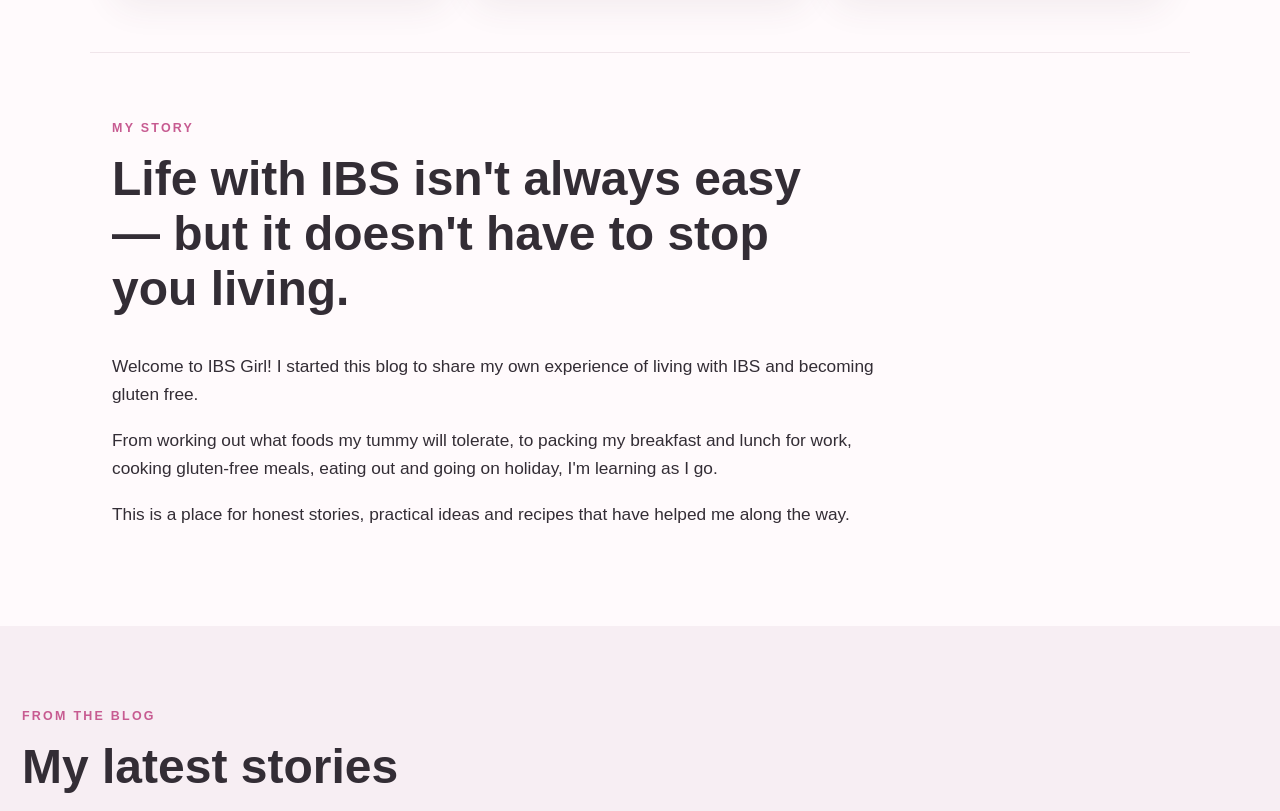
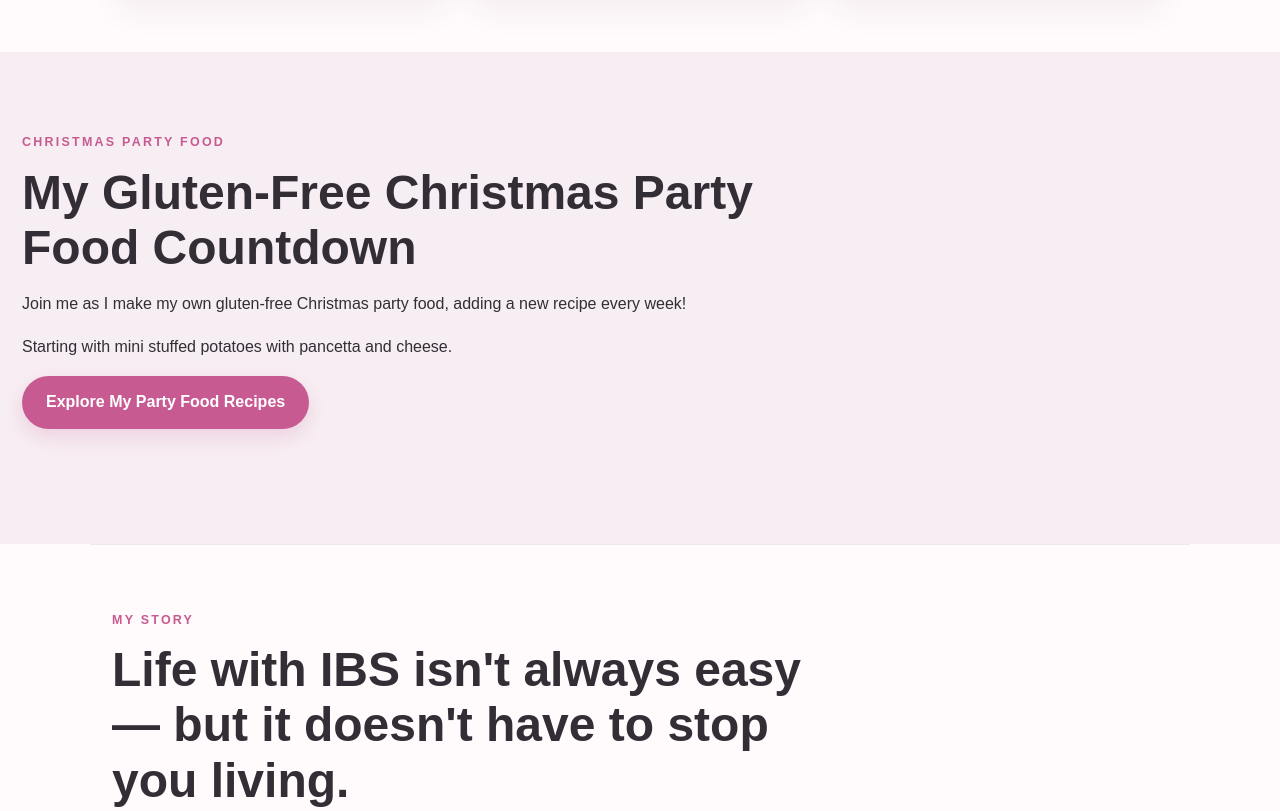
Before and after one commit to sal23910/IBS-girl-website-, a plain HTML site: page index.html in a window 1280 px wide. Shown: the part 1640-2451 px from the top of the page. Drawn offline with Linux system fonts and the light colour scheme.

Commit message:
Update index.html

```diff
--- a/index.html
+++ b/index.html
@@ -46,6 +46,7 @@
       <a href="#about">My Story</a>
       <a href="#blogs">Blogs</a>
       <a href="#recipes">Recipes</a>
+      <a href="party-food.html">Party Food</a>
       <a href="#contact">Contact</a>
     </div>
   </nav>
@@ -121,7 +122,23 @@
     </a>
   </div>
 </section>
-
+<section id="party-food" class="section pale">
+  <div class="section-title">
+    <p class="eyebrow">CHRISTMAS PARTY FOOD</p>
+    <h2>My Gluten-Free Christmas Party Food Countdown</h2>
+    <p>
+      Join me as I make my own gluten-free Christmas
+      party food, adding a new recipe every week!
+    </p>
+    <p>
+      Starting with mini stuffed potatoes with
+      pancetta and cheese.
+    </p>
+    <a class="button" href="party-food.html">
+      Explore My Party Food Recipes
+    </a>
+  </div>
+</section>
 <section id="about" class="section about-home">
   <div class="section-title">
     <p class="eyebrow">MY STORY</p>
```
